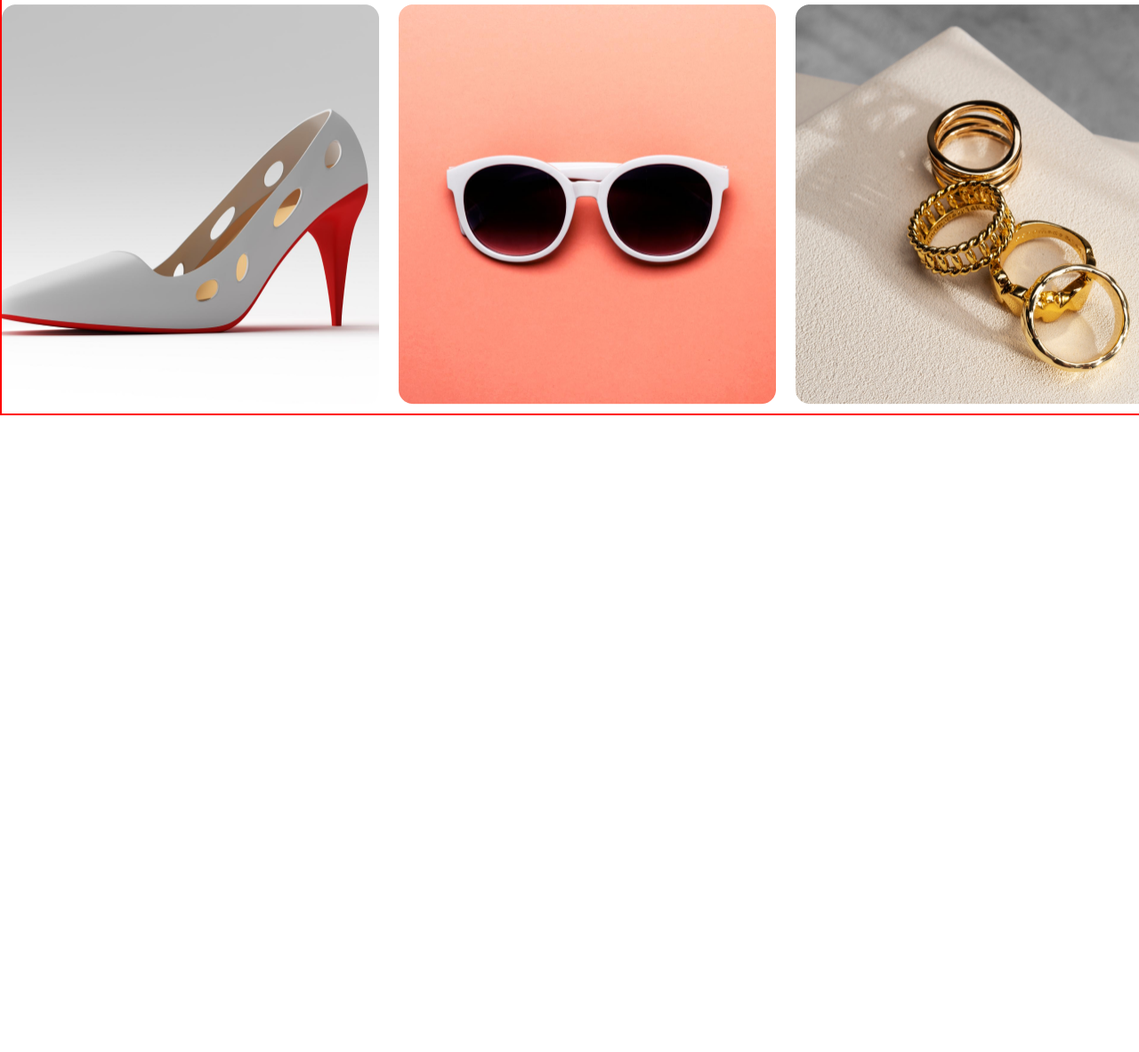
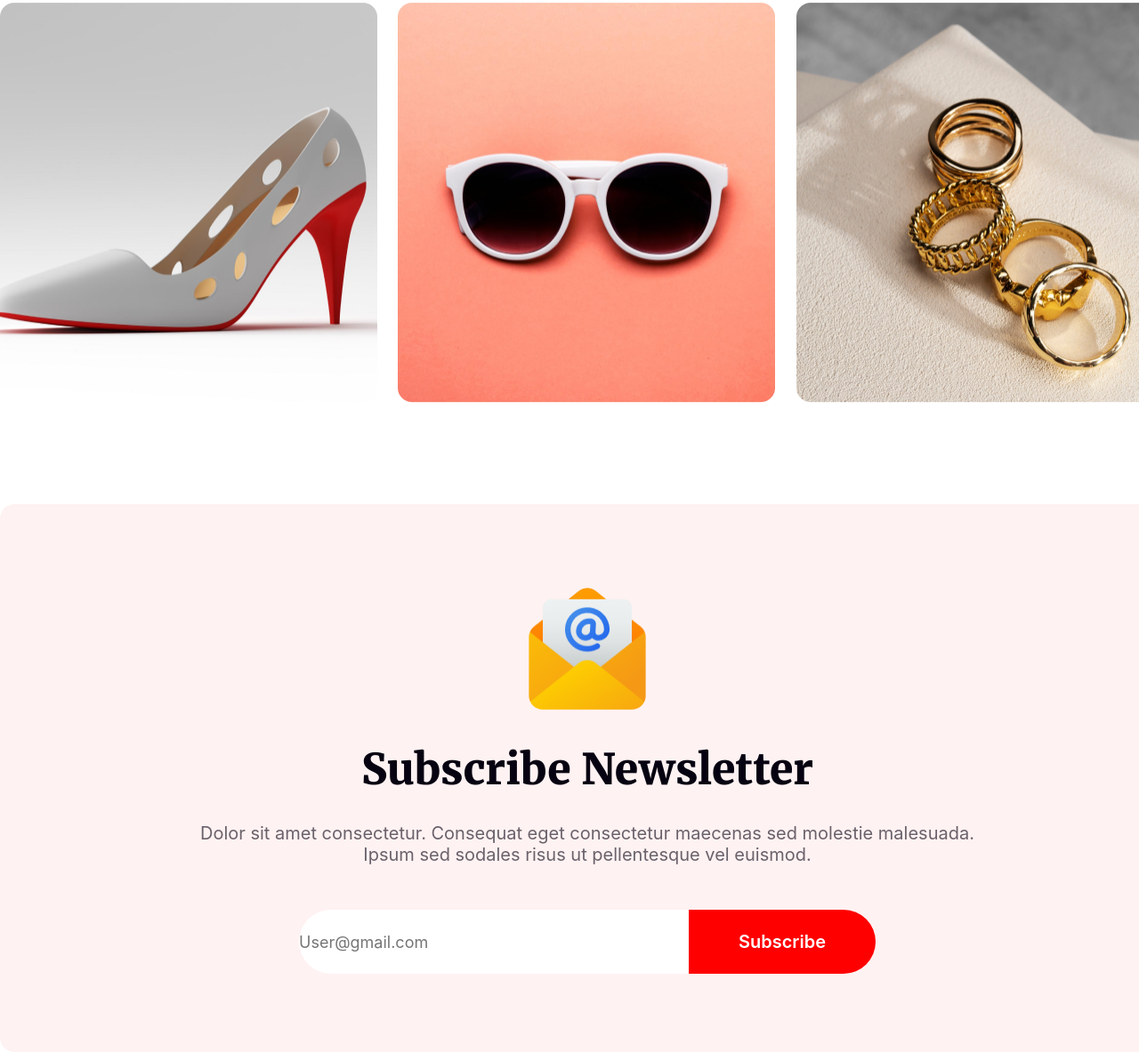
Before and after one commit to hosenA51/new-year-offer, a plain HTML site: page index.html in a window 1280 px wide. Shown: the part 5163-6346 px from the top of the page at 89% size. Before the commit the page ends 5630 px from the top, so only its background shows below. Drawn offline with Linux system fonts and the light colour scheme.

Commit message:
subscribe section done

```diff
--- a/index.html
+++ b/index.html
@@ -80,7 +80,6 @@
             <div class="discount"><img src="images/g44.png" alt=""></div>
         </section>
         <!-- Holyday section ends here -->
-
         <!-- portfolio section starts here -->
         <section class="portfolio-container">
             <div class="portfolio-text-content">
@@ -98,7 +97,19 @@
             </div>
         </section>
         <!-- portfolio section ends here -->
-
+        <!-- Subscribe section starts here -->
+        <section class="subscribe-container">
+            <div class="sub-text-img-content">
+                <img src="images/emailsn.png" alt="">
+                <h1>Subscribe Newsletter</h1>
+                <p>Dolor sit amet consectetur. Consequat eget consectetur maecenas sed molestie malesuada. <br> Ipsum sed sodales risus ut pellentesque vel euismod. </p>
+            </div>
+            <div class="gmail-btn">
+                <input type="email" name="email" id="email" placeholder="User@gmail.com">
+                <input type="button" value="Subscribe" id="button">
+            </div>
+        </section>
+        <!-- Subscribe section ends here -->
     </main>
     <footer></footer>
 </body>
--- a/styles/style.css
+++ b/styles/style.css
@@ -352,9 +352,9 @@ body {
 .portfolio-container {
     width: 1320px;
     height: 1163px;
-    border: 2px solid red;
     margin: 0 auto;
     margin-top: 50px;
+    margin-bottom: 50px;
 }
 
 .portfolio-text-content h5 {
@@ -395,3 +395,70 @@ body {
     justify-content: space-around;
     margin-top: 50px;
 }
+
+/* Subscribe section style start here */
+
+.subscribe-container {
+    width: 1320px;
+    height: 616px;
+    margin: 0 auto;
+    margin-top: 100px;
+    border-radius: 16px;
+    background: rgba(255, 0, 0, 0.05);
+    display: flex;
+    flex-direction: column;
+    justify-content: center;
+    align-items: center;
+}
+.sub-text-img-content {
+    display: flex;
+    flex-direction: column;
+    justify-content: center;
+    align-items: center;
+    gap: 30px;
+}
+
+.sub-text-img-content img {
+    width: 150px;
+    height: 150px;
+}
+.sub-text-img-content h1 {
+    color: rgb(7, 2, 17);
+    font-family: Merriweather;
+    font-size: 48px;
+    font-weight: 900;
+}
+.sub-text-img-content p {
+    color: rgba(7, 2, 17, 0.6);
+    font-family: Inter;
+    font-size: 20px;
+    font-weight: 400;
+    text-align: center;
+}
+
+.gmail-btn {
+    display: flex;
+    margin-top: 50px;
+}
+#email {
+    width: 438px;
+    height: 72px;
+    color: rgba(7, 2, 17, 0.3);
+    font-family: Inter;
+    font-size: 18px;
+    font-weight: 400;
+    border-radius: 50px 0px 0px 50px;
+    background: rgb(255, 255, 255);
+    border: none;
+}
+#button {
+    width: 210px;
+    height: 72px;
+    color: rgb(255, 255, 255);
+    font-family: Inter;
+    font-size: 20px;
+    font-weight: 600;
+    border-radius: 0px 50px 50px 0px;
+    background: rgb(255, 0, 0);
+    border: none;
+}
```
Also changed, not shown: images/emailsn.png (renamed from images/Group 61.png).
